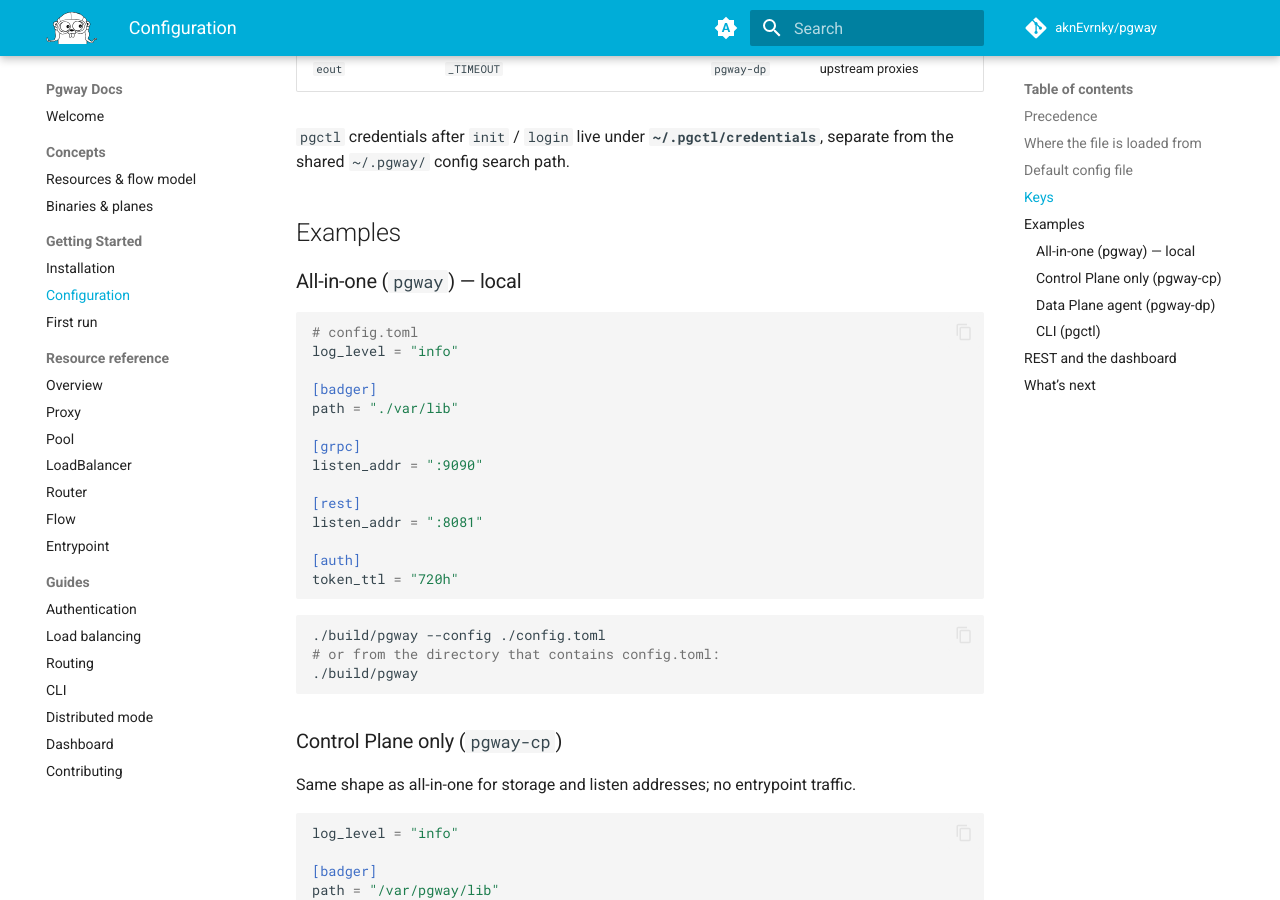
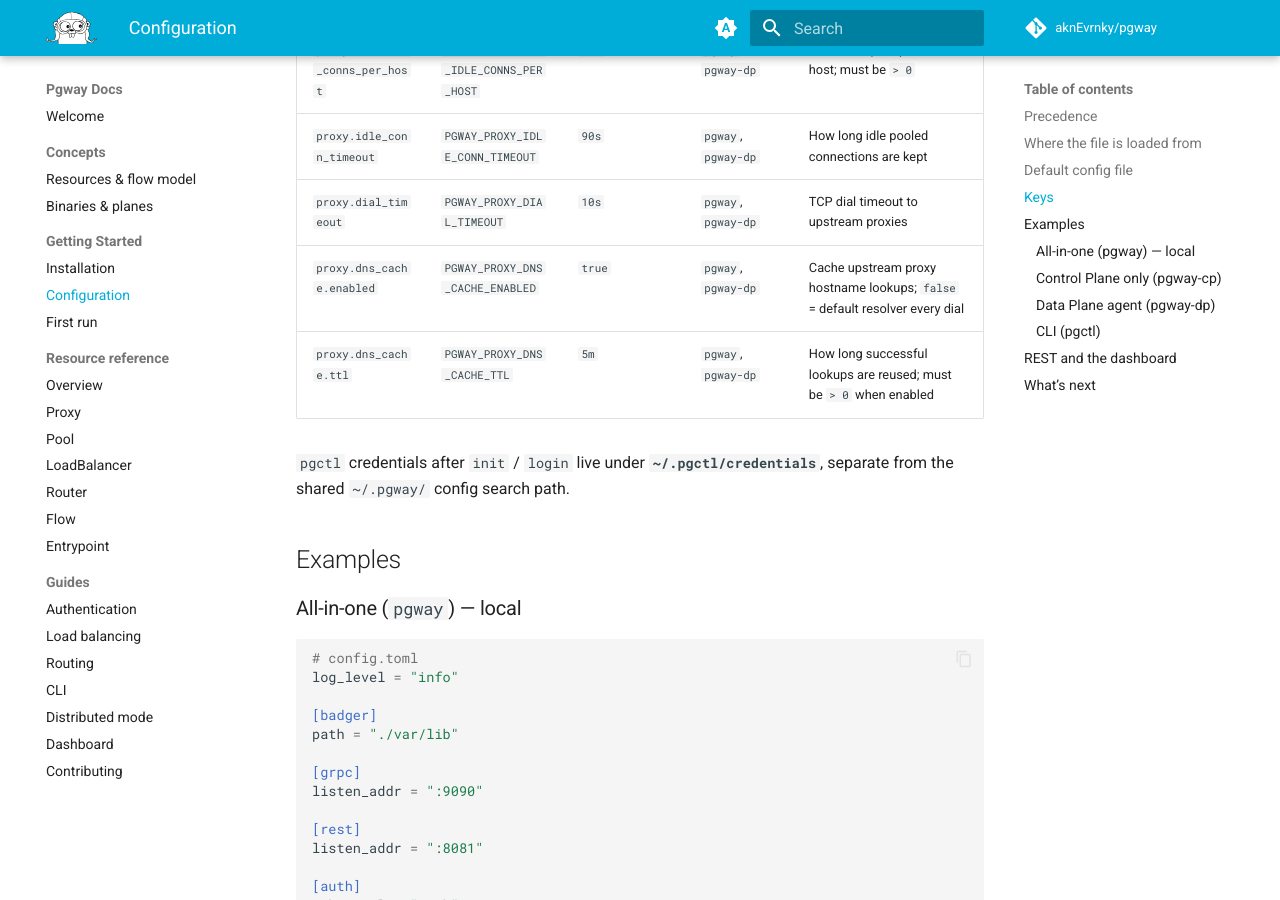
Before and after one commit to aknEvrnky/pgway-docs, an MkDocs documentation site: the page built from docs/getting-started/configuration.md, in a window 1280 px wide and 900 px high, scrolled down 4318 px. Built offline with MkDocs 1.6.1 and Material for MkDocs 9.7.7, drawn with Linux system fonts in a browser that asks for light colours; comment, search, counter and statistics services are not loaded; some of the changed text lies outside the part shown.

Commit message:
docs: document proxy.dns_cache enabled and ttl settings

````diff
--- a/docs/getting-started/configuration.md
+++ b/docs/getting-started/configuration.md
@@ -110,6 +110,13 @@
 max_idle_conns_per_host = 128
 idle_conn_timeout = "90s"
 dial_timeout = "10s"
+
+[proxy.dns_cache]
+# Fixed-TTL cache for upstream proxy hostname resolution (pgway, pgway-dp).
+# enabled=false uses the default resolver on every dial.
+enabled = true
+# How long successful lookups are reused. Must be > 0 when enabled.
+ttl = "5m"
 ```
 
 ## Keys
@@ -138,6 +145,8 @@
 | `proxy.max_idle_conns_per_host` | `PGWAY_PROXY_MAX_IDLE_CONNS_PER_HOST` | `128` | `pgway`, `pgway-dp` | Idle conns per upstream host; must be `> 0` |
 | `proxy.idle_conn_timeout` | `PGWAY_PROXY_IDLE_CONN_TIMEOUT` | `90s` | `pgway`, `pgway-dp` | How long idle pooled connections are kept |
 | `proxy.dial_timeout` | `PGWAY_PROXY_DIAL_TIMEOUT` | `10s` | `pgway`, `pgway-dp` | TCP dial timeout to upstream proxies |
+| `proxy.dns_cache.enabled` | `PGWAY_PROXY_DNS_CACHE_ENABLED` | `true` | `pgway`, `pgway-dp` | Cache upstream proxy hostname lookups; `false` = default resolver every dial |
+| `proxy.dns_cache.ttl` | `PGWAY_PROXY_DNS_CACHE_TTL` | `5m` | `pgway`, `pgway-dp` | How long successful lookups are reused; must be `> 0` when enabled |
 
 `pgctl` credentials after `init` / `login` live under **`~/.pgctl/credentials`**, separate from the shared `~/.pgway/` config search path.
 
````
